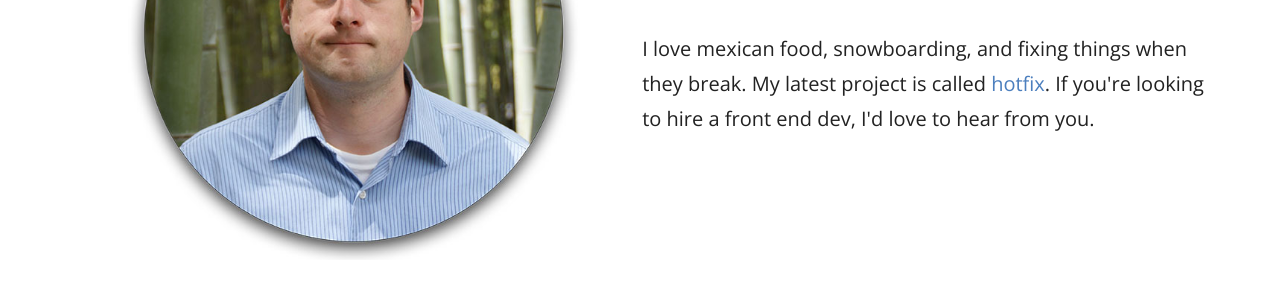
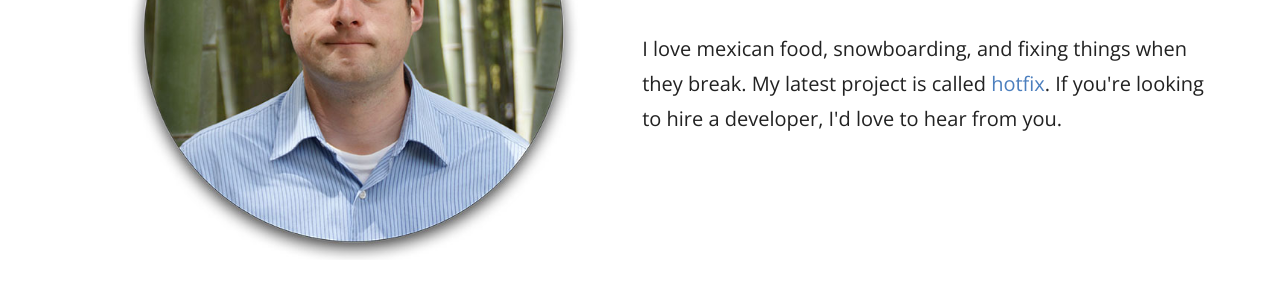
Before and after one commit to karsumit94/andrewholsted.github.io, a Jekyll site: the page built from index.html, in a window 1280 px wide and 900 px high. Shown: the part 391-691 px from the top of the window. Built offline with Jekyll 4.4.1, drawn with Linux system fonts in a browser that asks for light colours; nearby versions of some CDN libraries; some web fonts are replaced; Markdown is read by kramdown in place of the engine named in the settings.

Commit message:
Update intro.

```diff
--- a/index.html
+++ b/index.html
@@ -11,7 +11,7 @@ title: "Home"
 	  			<h1>Hi, I'm Andrew. </h1>
 
 		  		<p>
-			  		I love mexican food, snowboarding, and fixing things when they break. My latest project is called <a href ="https://chrome.google.com/webstore/detail/hotfix/bfmckmhcljhakgkngnfjhmmffaabdafi">hotfix</a>. If you're looking to hire a front end dev, I'd love to hear from you.
+			  		I love mexican food, snowboarding, and fixing things when they break. My latest project is called <a href ="https://chrome.google.com/webstore/detail/hotfix/bfmckmhcljhakgkngnfjhmmffaabdafi">hotfix</a>. If you're looking to hire a developer, I'd love to hear from you.
 			  	</p>
 		  	</div>
 		</div>
```
